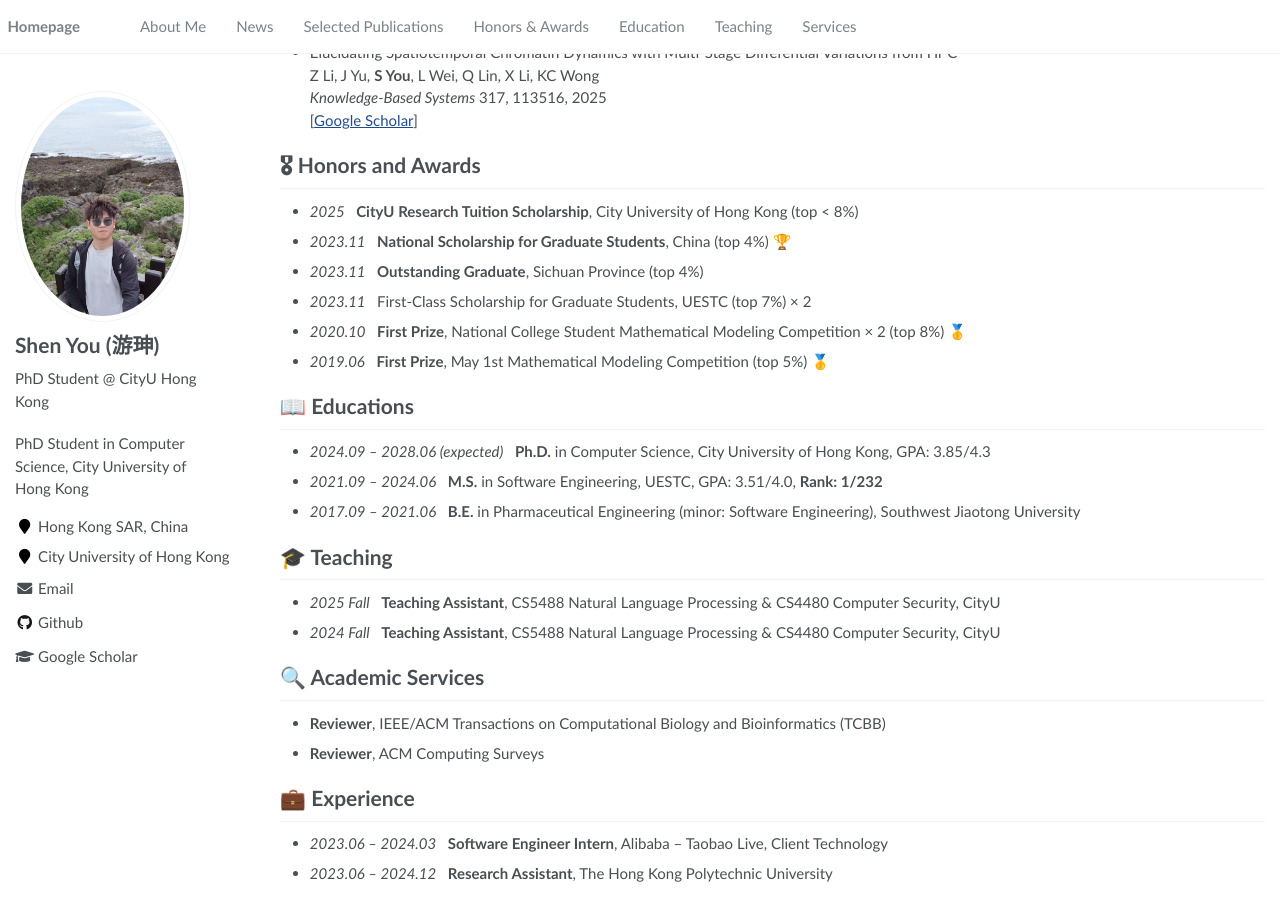
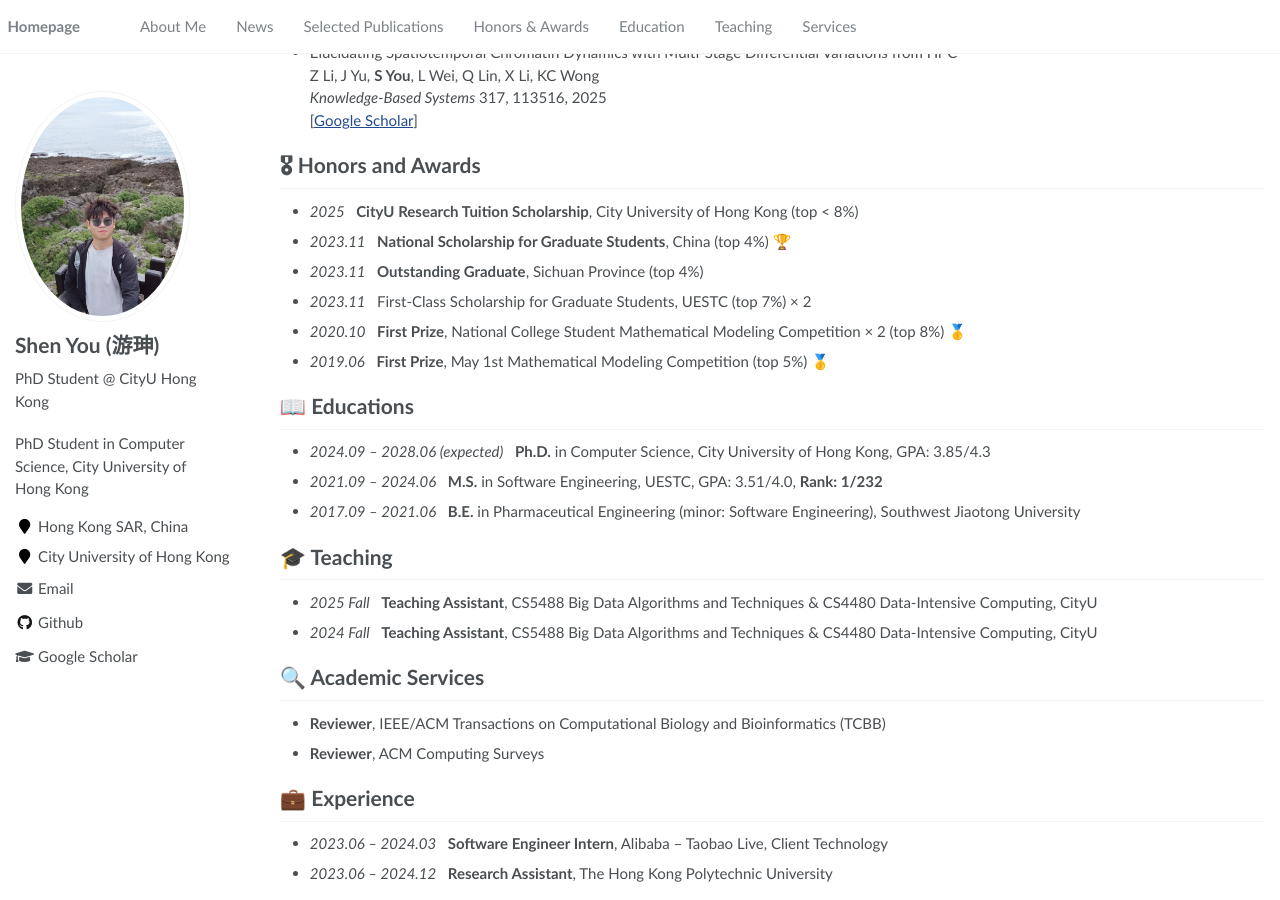
Before and after one commit to youshengithub/youshengit.github.io, a Jekyll site: the page built from _pages/about.md, in a window 1280 px wide and 900 px high, scrolled down 1584 px. Built offline with Jekyll 4.4.1, drawn with Linux system fonts in a browser that asks for light colours.

Commit message:
Fix CityU course names for CS4480 and CS5488

```diff
--- a/_pages/about.md
+++ b/_pages/about.md
@@ -103,8 +103,8 @@ A query-efficient black-box adversarial attack against defensive DNNs via multi-
 - *2017.09 – 2021.06* &nbsp; **B.E.** in Pharmaceutical Engineering (minor: Software Engineering), Southwest Jiaotong University
 
 # 🎓 Teaching
-- *2025 Fall* &nbsp; **Teaching Assistant**, CS5488 Natural Language Processing & CS4480 Computer Security, CityU
-- *2024 Fall* &nbsp; **Teaching Assistant**, CS5488 Natural Language Processing & CS4480 Computer Security, CityU
+- *2025 Fall* &nbsp; **Teaching Assistant**, CS5488 Big Data Algorithms and Techniques & CS4480 Data-Intensive Computing, CityU
+- *2024 Fall* &nbsp; **Teaching Assistant**, CS5488 Big Data Algorithms and Techniques & CS4480 Data-Intensive Computing, CityU
 
 # 🔍 Academic Services
 - **Reviewer**, IEEE/ACM Transactions on Computational Biology and Bioinformatics (TCBB)
```
